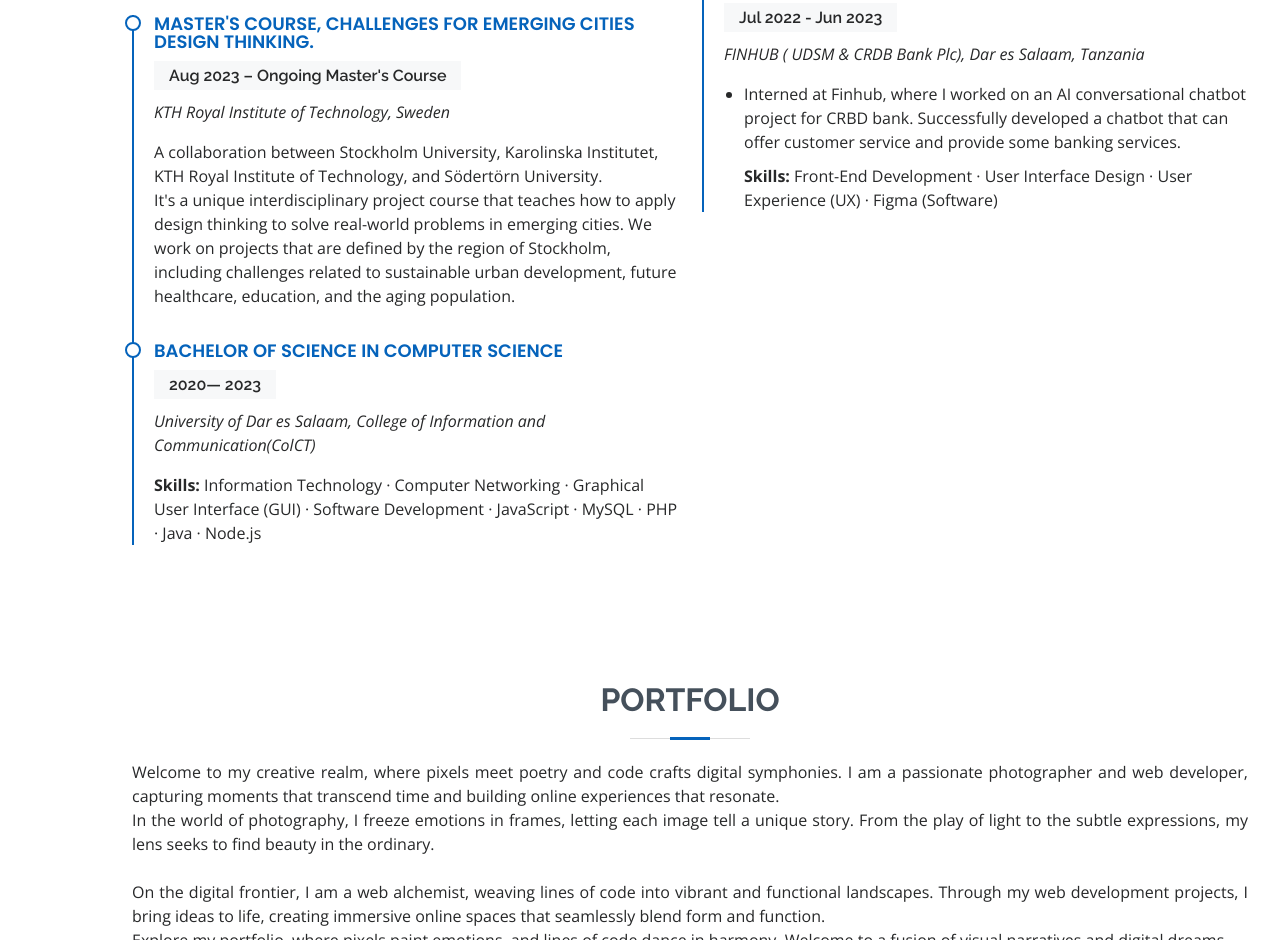
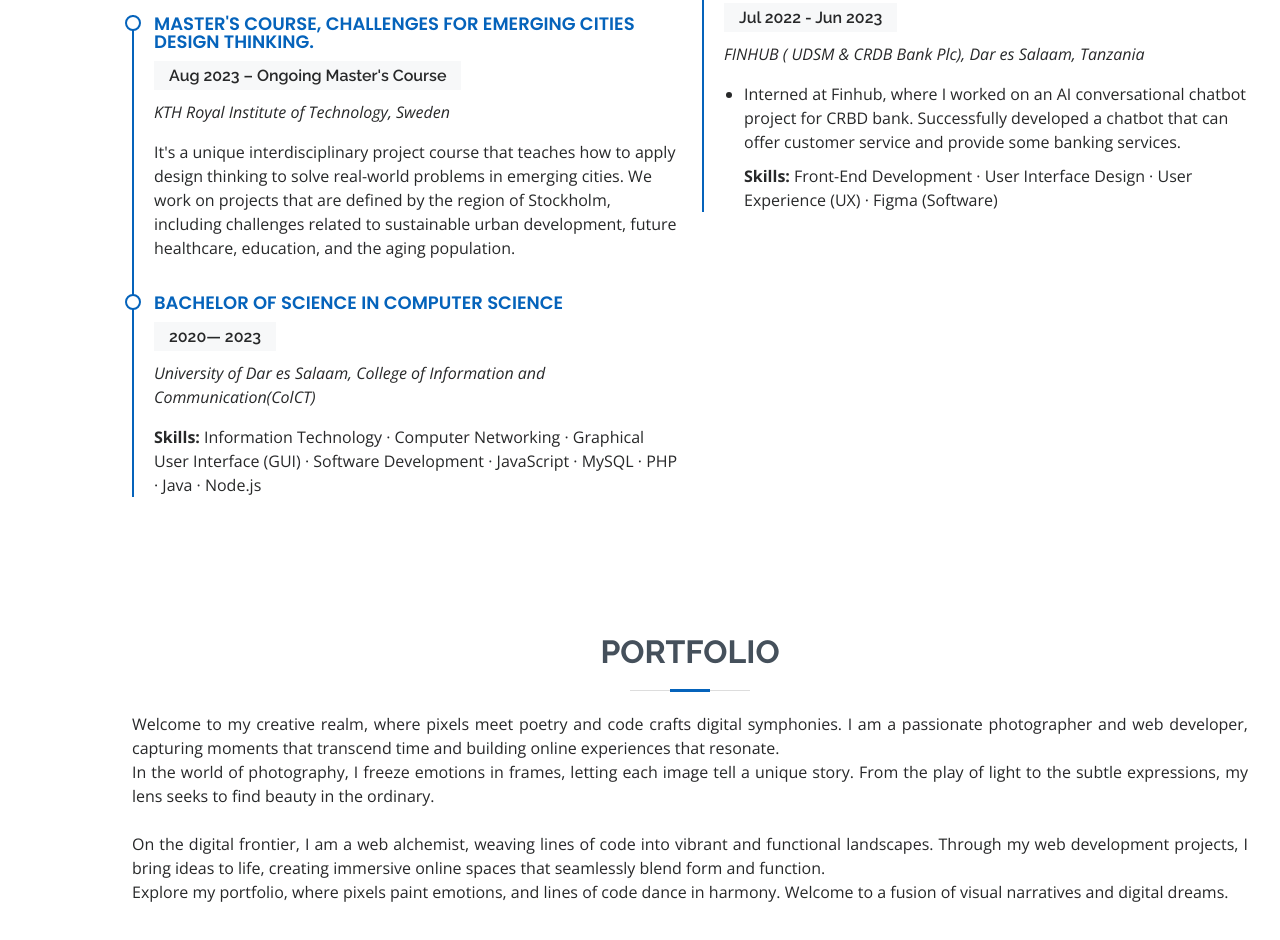
Before and after one commit to Udoddy/Portfolio, a plain HTML site: page index.html in a window 1280 px wide. Shown: the part 2550-3490 px from the top of the page. Drawn offline with nearby package versions, Linux system fonts and the light colour scheme.

Commit message:
Update index.html

```diff
--- a/index.html
+++ b/index.html
@@ -265,8 +265,7 @@
               <h5>Aug 2023 – Ongoing Master's Course
                 </h5>
               <p><em>KTH Royal Institute of Technology, Sweden</em></p>
-              <p>A collaboration between Stockholm University, Karolinska Institutet, KTH Royal Institute of Technology, and Södertörn University.
-                <br>
+              <p>
                 It's a unique interdisciplinary project course that teaches how to apply design thinking to solve real-world problems in emerging cities. We work on projects that are defined by the region of Stockholm, including challenges related to sustainable urban development, future healthcare, education, and the aging population.</p>
             </div>
             <div class="resume-item">
```
